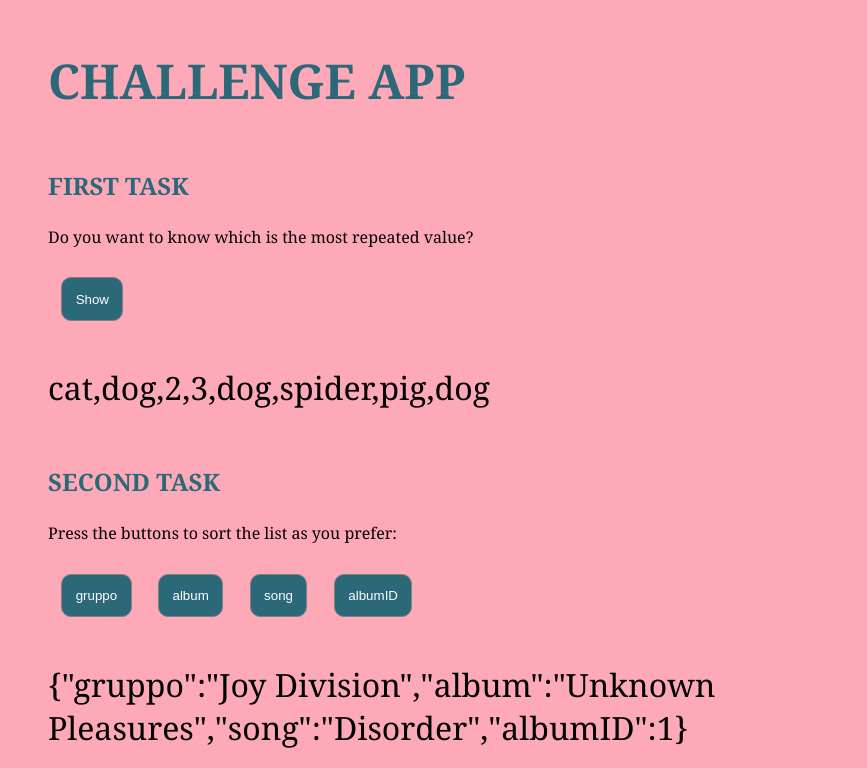
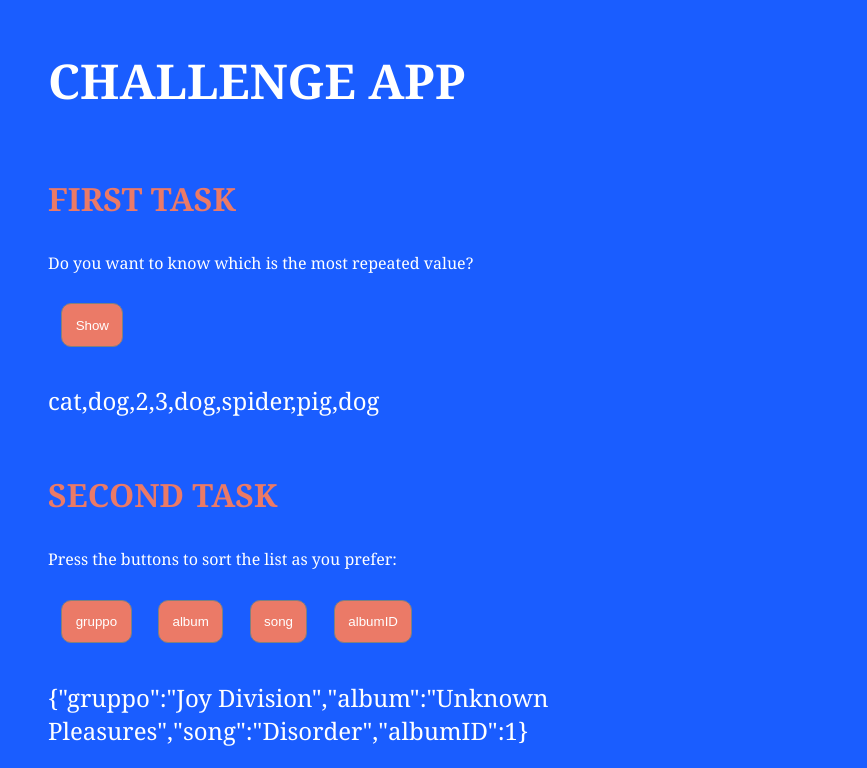
Before and after one commit to LucaBert89/electron-challenge-app, an Electron app: page src/index.html in a window 800 px wide. Shown: the top 768 px of the page, 867 px wide, since content can reach past the window. Drawn offline with Linux system fonts and the light colour scheme.

Commit message:
change-color-style

```diff
--- a/src/assets/style/index.css
+++ b/src/assets/style/index.css
@@ -1,12 +1,12 @@
 body {
-    background-color: #FDA9B8;
+    background-color: #1A5DFF;
     font-family:Georgia, 'Times New Roman', Times, serif;
     margin: 3rem;
-    color: #000;
+    color: #FFFFFF;
 }
 
 .app-task__main-title {
-    color: #2B6878;
+    color: #FFFFFF;
     font-size:3em;
 }
 
@@ -17,15 +17,15 @@ body {
 }
 
 .app-task__task-title {
-    color:#2B6878;
-    font-size:1.5em;
+    color:#EB7A67;
+    font-size:2em;
 }
 
 .app-task__button, .app-task__sort-button {
     outline: none;
     background: none;
     cursor: pointer;
-    background-color: #2B6878;
+    background-color: #EB7A67;
     border: 1px solid grey;
     border-radius: 10px;
     padding: 1em;
@@ -34,10 +34,10 @@ body {
 }
 
 .app-task__final-result {
-    color: #2B6878;
+    color: #FFFFFF;
     font-size:1.5em;
 }
 
 .app-task__result_0, .app-task__result_1, .app-task__result_2 {
-    font-size: 2em;
+    font-size: 1.5em;
 }
```
